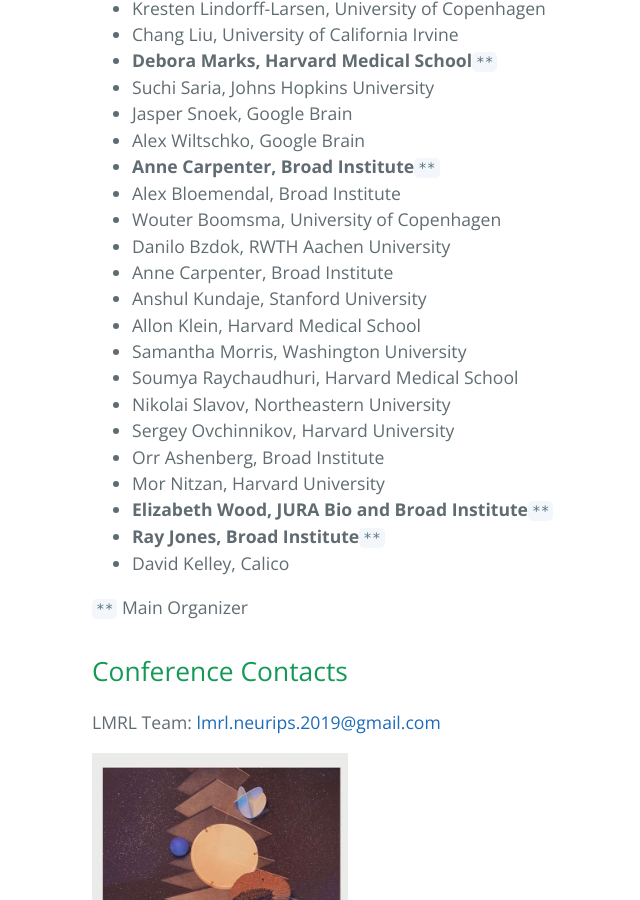
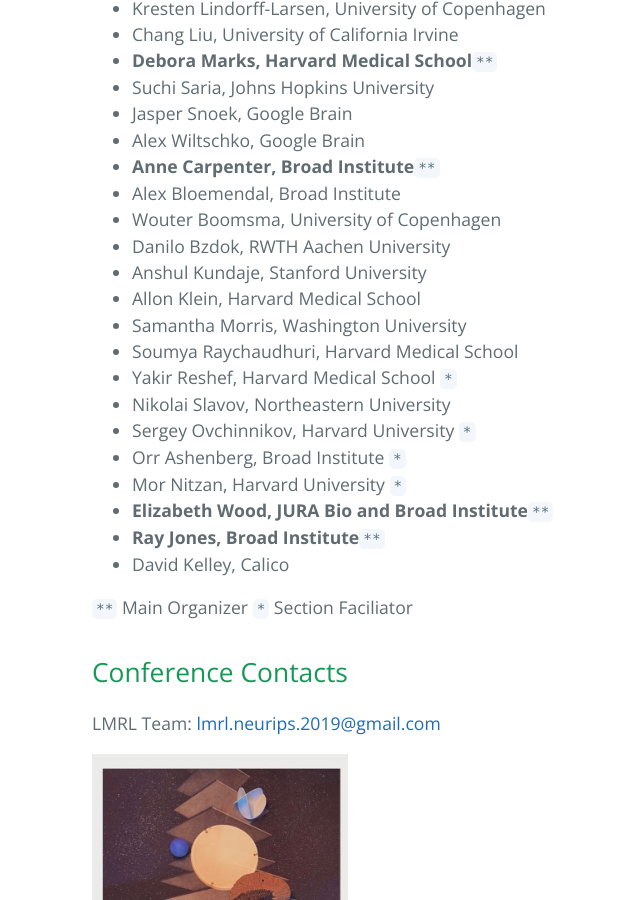
Before and after one commit to lmrl-bio/lmrl-bio.github.io, a Jekyll site: the page built from people.md, in a window 1280 px wide and 900 px high, scrolled down 712 px. Shown: the whole window, without its empty margins (132-772 px from the left). Built offline with Jekyll 4.4.1, drawn with Linux system fonts in a browser that asks for light colours; our own code applies the rules of GitHub Pages for plain Markdown files.

Commit message:
Update people.md

```diff
--- a/people.md
+++ b/people.md
@@ -19,20 +19,21 @@ layout: default
 - Alex Bloemendal, Broad Institute
 - Wouter Boomsma, University of Copenhagen
 - Danilo Bzdok, RWTH Aachen University
-- Anne Carpenter, Broad Institute
 - Anshul Kundaje, Stanford University
 - Allon Klein, Harvard Medical School
 - Samantha Morris, Washington University
 - Soumya Raychaudhuri, Harvard Medical School
+- Yakir Reshef, Harvard Medical School `*`
 - Nikolai Slavov, Northeastern University
-- Sergey Ovchinnikov, Harvard University
-- Orr Ashenberg, Broad Institute
-- Mor Nitzan, Harvard University
+- Sergey Ovchinnikov, Harvard University `*`
+- Orr Ashenberg, Broad Institute `*`
+- Mor Nitzan, Harvard University `*`
 - **Elizabeth Wood, JURA Bio and Broad Institute**`**`
 - **Ray Jones, Broad Institute**`**`
 - David Kelley, Calico
 
 `**` Main Organizer
+`*` Section Faciliator
 
 ## Conference Contacts
 LMRL Team: <a href="mailto:lmrl.neurips.2019@gmail.com">lmrl.neurips.2019@gmail.com</a>
```
